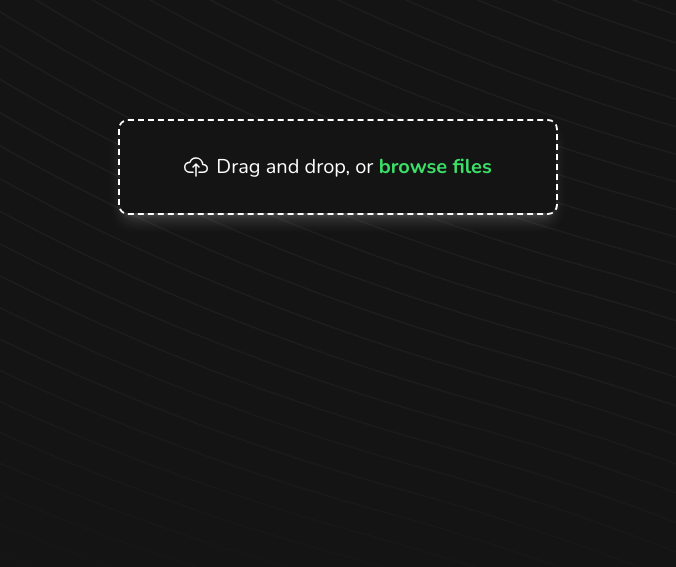
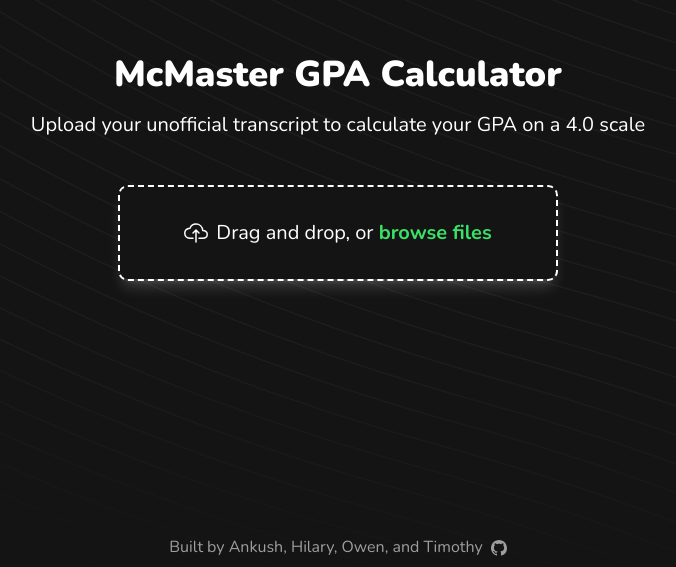
Before and after one commit to owengretzinger/pdfgpa, a Next.js app: page / in a window 1280 px wide. Shown: the part 233-800 px from the top of the page, without its empty margins (302-978 px from the left). Built offline with nearby package versions, Linux system fonts and the light colour scheme.

Commit message:
Add text to home screen (#10)

```diff
--- a/package.json
+++ b/package.json
@@ -12,7 +12,7 @@
     "clsx": "^2.1.0",
     "framer-motion": "^11.0.8",
     "jotai": "^2.7.0",
-    "next": "14.1.0",
+    "next": "^14.1.3",
     "react": "^18",
     "react-dom": "^18",
     "react-icons": "^5.0.1",
--- a/src/app/layout.tsx
+++ b/src/app/layout.tsx
@@ -2,6 +2,7 @@
 import { Nunito } from 'next/font/google';
 import './globals.css';
 import { BackgroundBeams } from '@/components/aceternity/BackgroundBeams';
+import AuthorsLink from '@/components/AuthorsLink';
 
 const nunito = Nunito({ subsets: ['latin'] });
 
@@ -40,9 +41,12 @@
 }>) {
   return (
     <html lang='en'>
-      <body className={`bg-black ${nunito.className}`}>
-        <BackgroundBeams />
+      <body className={`relative bg-black ${nunito.className}`}>
         {children}
+        <AuthorsLink />
+        <div className='fixed left-0 top-0 -z-10 h-screen w-screen'>
+          <BackgroundBeams />
+        </div>
       </body>
     </html>
   );
--- a/src/app/page.tsx
+++ b/src/app/page.tsx
@@ -3,12 +3,8 @@
 import { GPA } from '@/components/GpaResultsCard';
 import DragAndDropFile from '@/components/DragAndDropFile';
 import { useAtomValue } from 'jotai';
-import {
-  courselistAtom,
-  gpaAtom,
-  gpaStringAtom,
-  uploadStatusAtom,
-} from '@/atoms/atoms';
+import { courselistAtom, gpaStringAtom, uploadStatusAtom } from '@/atoms/atoms';
+import HomeButton, { HomeButtonFixedTopLeft } from '@/components/HomeButton';
 
 export default function Home() {
   const gpa = useAtomValue(gpaStringAtom);
@@ -16,18 +12,37 @@
   const uploadStatus = useAtomValue(uploadStatusAtom);
 
   return (
-    <main className='flex h-screen w-screen flex-col items-center justify-center text-white'>
-      <h1 className='text-3xl'></h1>
-      <div className='flex items-center justify-center text-center text-xl text-white'>
-        {uploadStatus === 'waiting' && <DragAndDropFile />}
+    <main className='flex min-h-screen w-screen flex-col items-center justify-center text-white'>
+      <div className='flex flex-col items-center justify-center text-center text-xl text-white'>
+        {uploadStatus === 'waiting' && (
+          <>
+            <h1 className='mb-4 text-4xl font-black'>
+              McMaster GPA Calculator
+            </h1>
+            <p className='mb-12'>
+              Upload your unofficial transcript to calculate your GPA on a 4.0
+              scale
+            </p>
+            <DragAndDropFile />
+          </>
+        )}
         {uploadStatus === 'processing' && (
-          <p className='animate-pulse'>Processing...</p>
+          <>
+            <p className='animate-pulse'>Processing...</p>
+            <HomeButton />
+          </>
         )}
         {uploadStatus === 'success' && (
-          <GPA gpaString={gpa} courselist={courselist} />
+          <>
+            <GPA gpaString={gpa} courselist={courselist} />
+            <HomeButtonFixedTopLeft />
+          </>
         )}
         {uploadStatus === 'error' && (
-          <p className=''>Something went wrong :(</p>
+          <>
+            <p className=''>Something went wrong :(</p>
+            <HomeButton />
+          </>
         )}
       </div>
     </main>
--- a/src/atoms/atoms.ts
+++ b/src/atoms/atoms.ts
@@ -34,3 +34,9 @@
     console.error(error);
   }
 });
+
+export const resetAllAtom = atom(null, (get, set) => {
+  set(gpaAtom, -1);
+  set(courselistAtom, []);
+  set(uploadStatusAtom, 'waiting');
+});
--- /dev/null
+++ b/src/components/AuthorsLink.tsx
@@ -0,0 +1,17 @@
+import Link from 'next/link';
+import { BsGithub } from 'react-icons/bs';
+
+export default function AuthorsLink() {
+  return (
+    <div className='absolute bottom-0 mb-2 flex w-screen justify-center'>
+      <Link
+        className='text-lightgrey'
+        href='https://github.com/owengretzinger/pdfgpa'
+        target='_blank'
+      >
+        Built by Ankush, Hilary, Owen, and Timothy
+        <BsGithub className='ml-2 inline-block' />
+      </Link>
+    </div>
+  );
+}
--- a/src/components/DragAndDropFile.tsx
+++ b/src/components/DragAndDropFile.tsx
@@ -54,7 +54,7 @@
     <form
       className={`${
         dragActive ? '-translate-y-1 bg-darkgrey' : 'bg-black'
-      }  relative z-50 flex cursor-pointer flex-col items-center justify-center rounded-lg px-16 py-8 text-center shadow-lg shadow-white/20 outline-dashed outline-2 outline-white transition-transform duration-500 hover:bg-darkgrey`}
+      }  relative z-50 mx-auto flex w-fit cursor-pointer flex-col items-center justify-center rounded-lg px-16 py-8 text-center shadow-lg shadow-white/20 outline-dashed outline-2 outline-white transition-transform duration-500 hover:bg-darkgrey`}
       onDragEnter={handleDragEnter}
       onSubmit={(e) => e.preventDefault()}
       onDrop={handleDrop}
--- a/src/components/GpaResultsCard.tsx
+++ b/src/components/GpaResultsCard.tsx
@@ -18,9 +18,9 @@
 }) {
   return (
     <CardContainer
-      className={`inter-var mt-20 rounded-lg border bg-black text-white`}
+      className={`inter-var z-10 -mt-8 rounded-lg border bg-black text-white`}
     >
-      <CardBody className='group/card relative h-auto min-w-[35rem] rounded-lg px-10 pb-8 pt-6 shadow-2xl shadow-green-300/[0.4] outline outline-2 outline-white'>
+      <CardBody className='group/card relative h-auto min-w-[35rem] rounded-lg bg-black px-10 pb-8 pt-6 shadow-2xl shadow-green-300/[0.4] outline outline-2 outline-white'>
         <CardItem as='p' translateZ='40'>
           <p className='pb-6'>
             Your GPA is{' '}
--- /dev/null
+++ b/src/components/HomeButton.tsx
@@ -0,0 +1,32 @@
+'use client';
+
+import { resetAllAtom } from '@/atoms/atoms';
+import { useSetAtom } from 'jotai';
+
+export default function HomeButton() {
+  const reset = useSetAtom(resetAllAtom);
+
+  return (
+    <button
+      onClick={reset}
+      className='my-4 rounded-lg bg-black px-6 py-3 outline outline-2 outline-white'
+    >
+      Home
+    </button>
+  );
+}
+
+export function HomeButtonFixedTopLeft() {
+  const reset = useSetAtom(resetAllAtom);
+
+  return (
+    <div className='fixed left-4 top-4'>
+      <button
+        onClick={reset}
+        className='rounded-lg bg-black px-6 py-3 outline outline-2 outline-white'
+      >
+        Home
+      </button>
+    </div>
+  );
+}
--- a/src/components/aceternity/BackgroundBeams.tsx
+++ b/src/components/aceternity/BackgroundBeams.tsx
@@ -5,62 +5,10 @@
 
 export const BackgroundBeams = React.memo(
   ({ className }: { className?: string }) => {
-    const paths = [
-      'M-380 -189C-380 -189 -312 216 152 343C616 470 684 875 684 875',
-      'M-373 -197C-373 -197 -305 208 159 335C623 462 691 867 691 867',
-      'M-366 -205C-366 -205 -298 200 166 327C630 454 698 859 698 859',
-      'M-359 -213C-359 -213 -291 192 173 319C637 446 705 851 705 851',
-      'M-352 -221C-352 -221 -284 184 180 311C644 438 712 843 712 843',
-      'M-345 -229C-345 -229 -277 176 187 303C651 430 719 835 719 835',
-      'M-338 -237C-338 -237 -270 168 194 295C658 422 726 827 726 827',
-      'M-331 -245C-331 -245 -263 160 201 287C665 414 733 819 733 819',
-      'M-324 -253C-324 -253 -256 152 208 279C672 406 740 811 740 811',
-      'M-317 -261C-317 -261 -249 144 215 271C679 398 747 803 747 803',
-      'M-310 -269C-310 -269 -242 136 222 263C686 390 754 795 754 795',
-      'M-303 -277C-303 -277 -235 128 229 255C693 382 761 787 761 787',
-      'M-296 -285C-296 -285 -228 120 236 247C700 374 768 779 768 779',
-      'M-289 -293C-289 -293 -221 112 243 239C707 366 775 771 775 771',
-      'M-282 -301C-282 -301 -214 104 250 231C714 358 782 763 782 763',
-      'M-275 -309C-275 -309 -207 96 257 223C721 350 789 755 789 755',
-      'M-268 -317C-268 -317 -200 88 264 215C728 342 796 747 796 747',
-      'M-261 -325C-261 -325 -193 80 271 207C735 334 803 739 803 739',
-      'M-254 -333C-254 -333 -186 72 278 199C742 326 810 731 810 731',
-      'M-247 -341C-247 -341 -179 64 285 191C749 318 817 723 817 723',
-      'M-240 -349C-240 -349 -172 56 292 183C756 310 824 715 824 715',
-      'M-233 -357C-233 -357 -165 48 299 175C763 302 831 707 831 707',
-      'M-226 -365C-226 -365 -158 40 306 167C770 294 838 699 838 699',
-      'M-219 -373C-219 -373 -151 32 313 159C777 286 845 691 845 691',
-      'M-212 -381C-212 -381 -144 24 320 151C784 278 852 683 852 683',
-      'M-205 -389C-205 -389 -137 16 327 143C791 270 859 675 859 675',
-      'M-198 -397C-198 -397 -130 8 334 135C798 262 866 667 866 667',
-      'M-191 -405C-191 -405 -123 0 341 127C805 254 873 659 873 659',
-      'M-184 -413C-184 -413 -116 -8 348 119C812 246 880 651 880 651',
-      'M-177 -421C-177 -421 -109 -16 355 111C819 238 887 643 887 643',
-      'M-170 -429C-170 -429 -102 -24 362 103C826 230 894 635 894 635',
-      'M-163 -437C-163 -437 -95 -32 369 95C833 222 901 627 901 627',
-      'M-156 -445C-156 -445 -88 -40 376 87C840 214 908 619 908 619',
-      'M-149 -453C-149 -453 -81 -48 383 79C847 206 915 611 915 611',
-      'M-142 -461C-142 -461 -74 -56 390 71C854 198 922 603 922 603',
-      'M-135 -469C-135 -469 -67 -64 397 63C861 190 929 595 929 595',
-      'M-128 -477C-128 -477 -60 -72 404 55C868 182 936 587 936 587',
-      'M-121 -485C-121 -485 -53 -80 411 47C875 174 943 579 943 579',
-      'M-114 -493C-114 -493 -46 -88 418 39C882 166 950 571 950 571',
-      'M-107 -501C-107 -501 -39 -96 425 31C889 158 957 563 957 563',
-      'M-100 -509C-100 -509 -32 -104 432 23C896 150 964 555 964 555',
-      'M-93 -517C-93 -517 -25 -112 439 15C903 142 971 547 971 547',
-      'M-86 -525C-86 -525 -18 -120 446 7C910 134 978 539 978 539',
-      'M-79 -533C-79 -533 -11 -128 453 -1C917 126 985 531 985 531',
-      'M-72 -541C-72 -541 -4 -136 460 -9C924 118 992 523 992 523',
-      'M-65 -549C-65 -549 3 -144 467 -17C931 110 999 515 999 515',
-      'M-58 -557C-58 -557 10 -152 474 -25C938 102 1006 507 1006 507',
-      'M-51 -565C-51 -565 17 -160 481 -33C945 94 1013 499 1013 499',
-      'M-44 -573C-44 -573 24 -168 488 -41C952 86 1020 491 1020 491',
-      'M-37 -581C-37 -581 31 -176 495 -49C959 78 1027 483 1027 483',
-    ];
     return (
       <div
         className={cn(
-          'absolute  inset-0 flex h-full  w-full items-center justify-center [mask-repeat:no-repeat] [mask-size:40px]',
+          'inset-0 flex h-full w-full items-center justify-center [mask-repeat:no-repeat] [mask-size:40px]',
           className
         )}
       >
```
Also changed, not shown: 1 other file (tests, documents, lock files or other folders).
